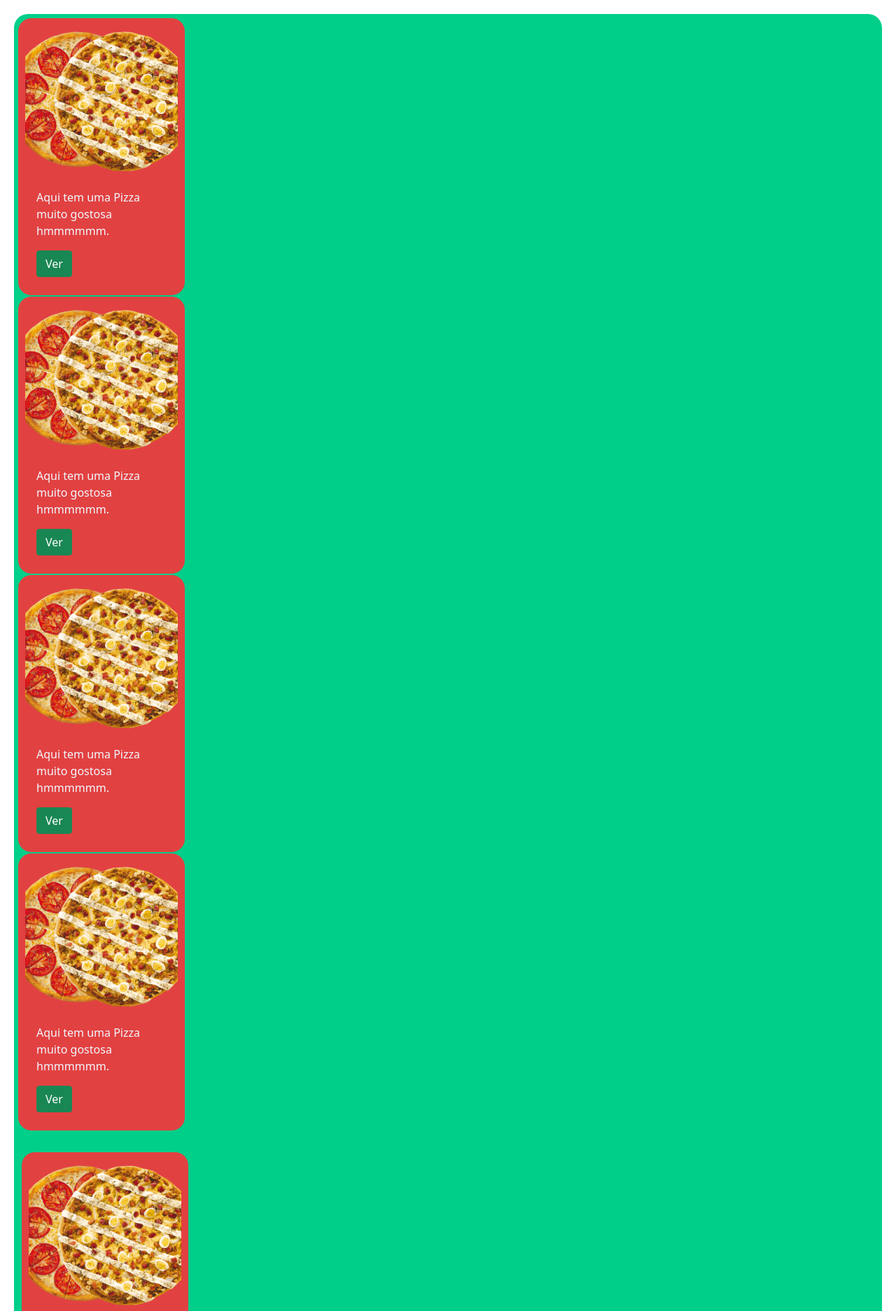
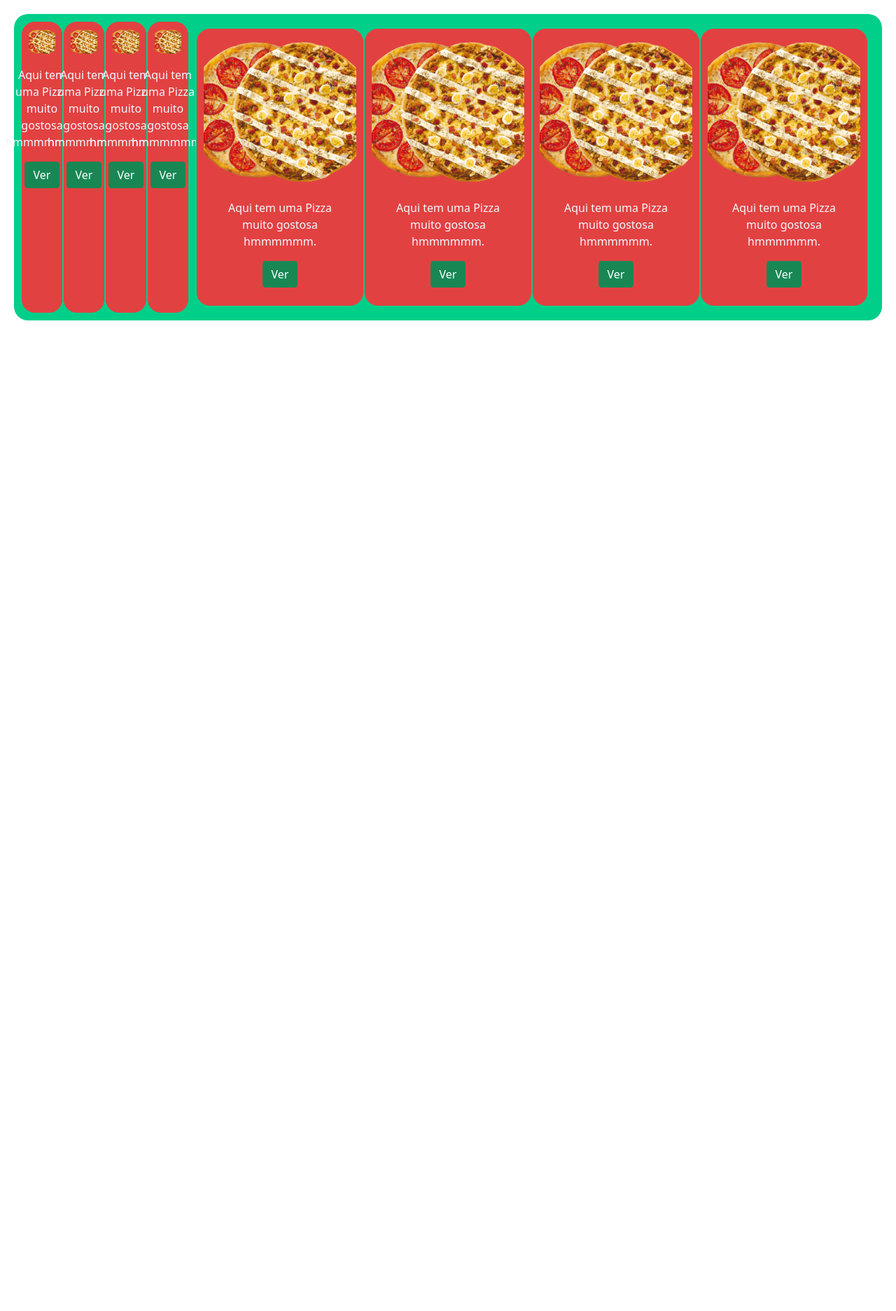
Before and after one commit to meawtec/pizzarela, a PHP site: page / in a window 1280 px wide. Shown: the part 56-1930 px from the top of the page at 70% size. After the commit the page ends 514 px from the top, so only its background shows below. Run offline with PHP 8.4, Linux system fonts and the light colour scheme.

Commit message:
deixando reto de novo divpromo

```diff
--- a/estilo/estilo1.css
+++ b/estilo/estilo1.css
@@ -15,13 +15,14 @@ body {
     align-items: center;
 
 
+
 }
 
 .promocoes {
     background-color: rgb(0, 207, 138);
     border-radius: 20px;
     align-items: center;
-
+    display: block;
 
 }
 
@@ -47,13 +48,13 @@ li {
 }
 
 .retapromo {
-    align-items: center;
     width: 100%;
-    display: inline-block;
-
     padding: 5px;
     text-decoration: none;
-
+    margin: auto;
+    text-align: center;
+    padding: 10px;
+    display: inline-flex;
 
 }
 
```
Also changed, not shown: index.php (indentation only).
